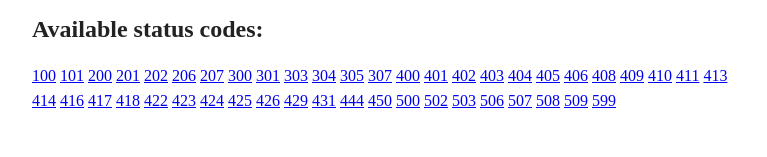
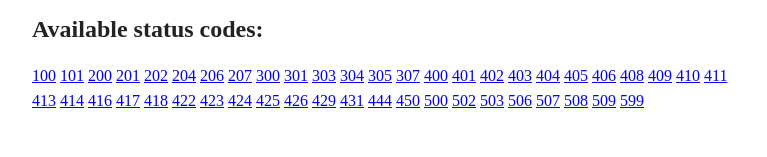
Before and after one commit to rogeriopvl/http-status-cats-api, a website: page index.html in a window 1280 px wide. Shown: the part 244-401 px from the top of the page, without its empty margins (256-1023 px from the left). Drawn offline with Linux system fonts and the light colour scheme; a web font is replaced by a local one.

Commit message:
Added status 204

```diff
--- a/index.html
+++ b/index.html
@@ -53,6 +53,7 @@
                 <a href="/200">200</a>
                 <a href="/201">201</a>
                 <a href="/202">202</a>
+                <a href="/204">204</a>
                 <a href="/206">206</a>
                 <a href="/207">207</a>
                 <a href="/300">300</a>
```
Also changed, not shown: imgs/204.jpg (added).
